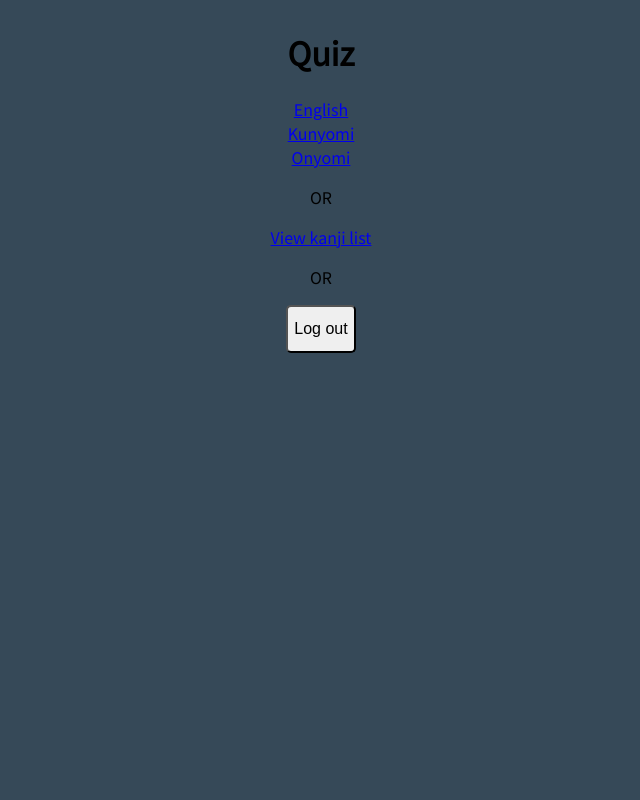
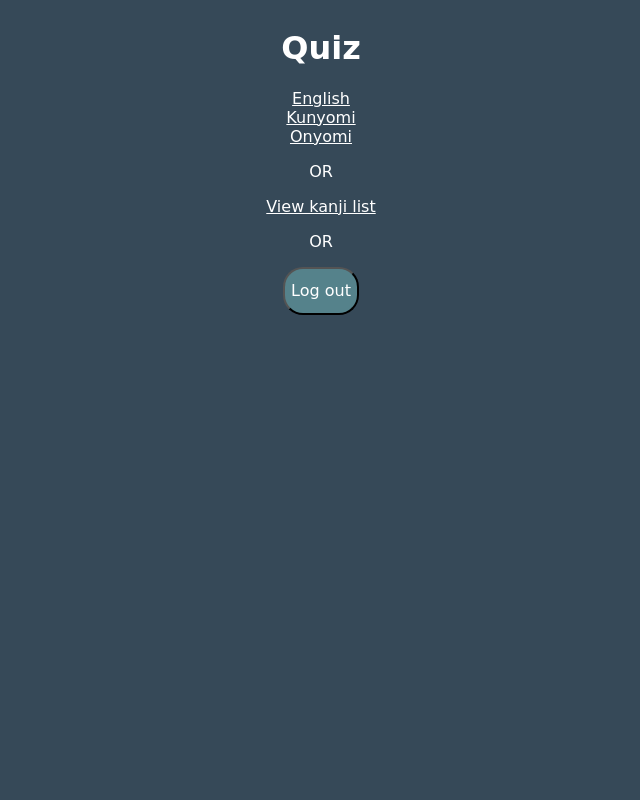
Before and after one commit to violetspecs/kanji-study, a Django app: template quiz/templates/quiz/index.html in a window 1280 px wide. Shown: the whole page, without its empty margins (319-959 px from the left). Run offline with Django 3.2, Linux system fonts and the light colour scheme; the template is opened without the code that fills it, so the values that code supplies are empty; some web fonts are replaced.

Commit message:
Update font style to be locally served and update style of quiz page

```diff
--- a/login/static/login/style.css
+++ b/login/static/login/style.css
@@ -1,3 +1,9 @@
+@font-face {
+    font-family: 'Klee One';
+    src: local('Klee One'),
+         url('../fonts/KleeOne-Regular.ttf') format("truetype");
+}
+
 body {
     font-family: 'Klee One', cursive;
     background-color: #364958;
--- a/login/templates/login/index.html
+++ b/login/templates/login/index.html
@@ -3,9 +3,6 @@
         <title>Kanji Quiz</title>
         {% load static %}
 
-        <link rel="preconnect" href="https://fonts.googleapis.com">
-        <link rel="preconnect" href="https://fonts.gstatic.com" crossorigin>
-        <link href="https://fonts.googleapis.com/css2?family=Klee+One&family=Noto+Sans+JP&display=swap" rel="stylesheet">
         <link rel="stylesheet" type="text/css" href="{% static 'login/style.css' %}">
         <script src="{% static 'fontawesome_free/js/all.min.js' %}"></script>
     </head>
--- a/login/templates/login/signup.html
+++ b/login/templates/login/signup.html
@@ -3,9 +3,6 @@
         <title>Signup</title>
         {% load static %}
 
-        <link rel="preconnect" href="https://fonts.googleapis.com">
-        <link rel="preconnect" href="https://fonts.gstatic.com" crossorigin>
-        <link href="https://fonts.googleapis.com/css2?family=Klee+One&family=Noto+Sans+JP&display=swap" rel="stylesheet">
         <link rel="stylesheet" type="text/css" href="{% static 'login/style.css' %}">
         <script src="{% static 'fontawesome_free/js/all.min.js' %}"></script>
     </head>
--- a/quiz/static/quiz/style.css
+++ b/quiz/static/quiz/style.css
@@ -1,6 +1,13 @@
+@font-face {
+    font-family: 'Klee One';
+    src: local('Klee One'),
+         url('../fonts/KleeOne-Regular.ttf') format("truetype");
+}
+
 body {
-    font-family: 'Noto Sans JP', sans-serif;
+    font-family: 'Klee One', cursive;
     background-color: #364958;
+    color: white;
 }
 
 .container {
@@ -56,6 +63,7 @@ h2 {
 
 a {
     font-size: 4rem;
+    color: white;
 }
 
 p {
@@ -65,7 +73,11 @@ p {
 button {
     height: 8rem;
     font-size: 4rem;
-    border-radius: 5px;
+    font-family: 'Klee One', cursive;
+    border-radius: 20px;
+    box-shadow: none;
+    background-color: #55828B;
+    color: white;
 }
 
 .kanji-list {
--- a/quiz/templates/quiz/answer.html
+++ b/quiz/templates/quiz/answer.html
@@ -3,9 +3,6 @@
         <title>Kanji Quiz</title>
         {% load static %}
 
-        <link rel="preconnect" href="https://fonts.googleapis.com">
-        <link rel="preconnect" href="https://fonts.gstatic.com" crossorigin>
-        <link href="https://fonts.googleapis.com/css2?family=Noto+Sans+JP&display=swap" rel="stylesheet">
         <link rel="stylesheet" type="text/css" href="{% static 'quiz/style.css' %}">
     </head>
     <body>
--- a/quiz/templates/quiz/index.html
+++ b/quiz/templates/quiz/index.html
@@ -3,9 +3,6 @@
         <title>Kanji Quiz</title>
         {% load static %}
 
-        <link rel="preconnect" href="https://fonts.googleapis.com">
-        <link rel="preconnect" href="https://fonts.gstatic.com" crossorigin>
-        <link href="https://fonts.googleapis.com/css2?family=Noto+Sans+JP&display=swap" rel="stylesheet">
         <link rel="stylesheet" type="text/css" href="{% static 'quiz/style.css' %}">
     </head>
     <body>
--- a/quiz/templates/quiz/kanjilist.html
+++ b/quiz/templates/quiz/kanjilist.html
@@ -3,9 +3,6 @@
         <title>Kanji Quiz</title>
         {% load static %}
 
-        <link rel="preconnect" href="https://fonts.googleapis.com">
-        <link rel="preconnect" href="https://fonts.gstatic.com" crossorigin>
-        <link href="https://fonts.googleapis.com/css2?family=Noto+Sans+JP&display=swap" rel="stylesheet">
         <link rel="stylesheet" type="text/css" href="{% static 'quiz/style.css' %}">
     </head>
     <body>
--- a/quiz/templates/quiz/result.html
+++ b/quiz/templates/quiz/result.html
@@ -3,9 +3,6 @@
         <title>Kanji Quiz</title>
         {% load static %}
 
-        <link rel="preconnect" href="https://fonts.googleapis.com">
-        <link rel="preconnect" href="https://fonts.gstatic.com" crossorigin>
-        <link href="https://fonts.googleapis.com/css2?family=Noto+Sans+JP&display=swap" rel="stylesheet">
         <link rel="stylesheet" type="text/css" href="{% static 'quiz/style.css' %}">
     </head>
     <body>
@@ -46,7 +43,7 @@
                 <button>Retry</button>
             </form>
             {% endif %}
-            <a href="{% url 'quiz:index' %}">Select another quiz</a>
+            <a href="{% url 'quiz:index' %}">Try another quiz</a>
             <form action="{% url 'login:logoutuser' %}" method="post">
                 {% csrf_token %}
                 <button>Log out</button>
```
Also changed, not shown: 2 other files.
